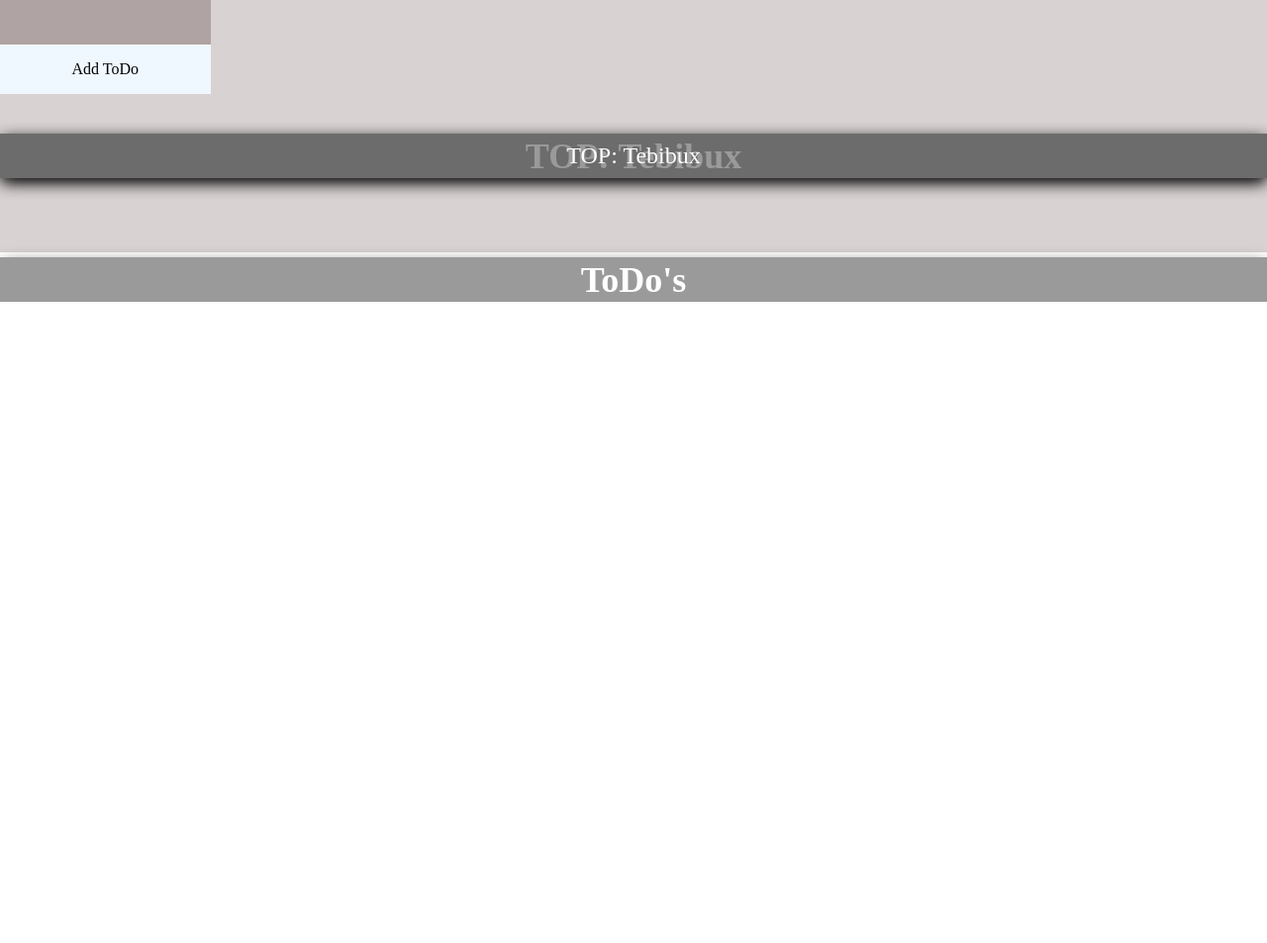
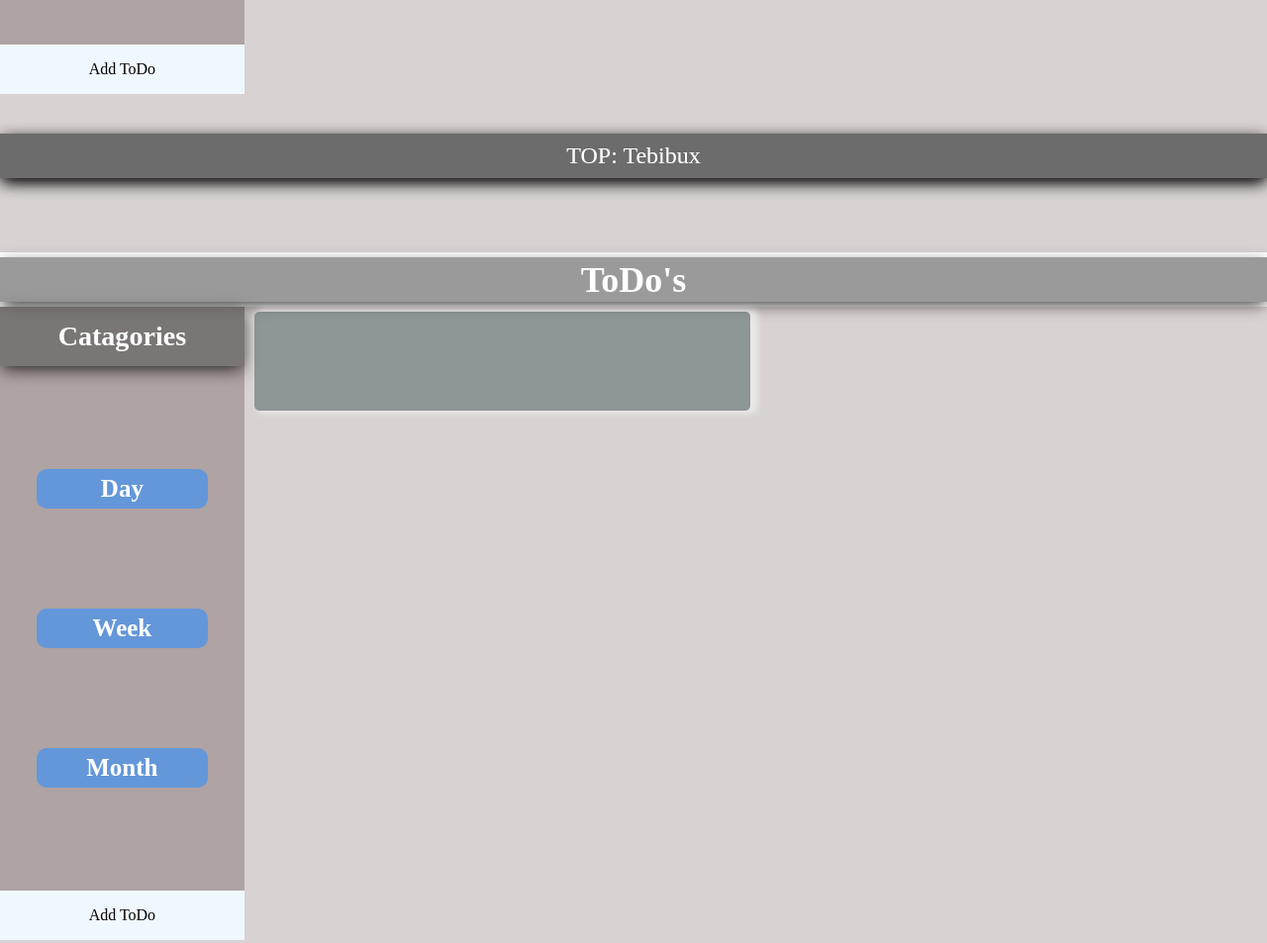
Before and after one commit to Tebibux/ToDoList, a website built with webpack: page index.html in a window 1280 px wide. Shown: the part 620-1573 px from the top of the page at 99% size. Before the commit the page ends 925 px from the top, so only its background shows below. Built offline with nearby package versions, Linux system fonts and the light colour scheme; files whose address does not match are found by name.

Commit message:
display page stated

```diff
--- a/src/index.js
+++ b/src/index.js
@@ -1,6 +1,7 @@
 import './styles/style.css';
 import headerDom from "./pageStructure/pageHeader";
 import footerDom from './pageStructure/pageFooter';
+import mainDom from './pageStructure/pageMain';
 
 const container = document.querySelector('.container');
 // imports the build header from the header.js file
@@ -8,11 +9,9 @@ const header = headerDom();
 // appends the header to the container
 container.appendChild(header)
 
-const main = document.createElement('div');
+// appends the main to the container
+const main = mainDom();
 container.appendChild(main);
-
-
-
 
 
 // appends the footer to the container
--- a/src/main/domMaker.js
+++ b/src/main/domMaker.js
@@ -10,7 +10,7 @@ class DomMaker{
 		const domElement = document.createElement(`${this.type}`);
 		domElement.className = `${this.className}`;
 		domElement.id = `${this.Id}`;
-		domElement.innerHTML = `${this.InHTML}`;
+		// domElement.appendChild(this.InHTML);
 		domElement.innerText = `${this.InText}`;
 		return domElement
 	}
--- /dev/null
+++ b/src/pageStructure/mainStructure/addbutton.js
@@ -0,0 +1,11 @@
+import DomMaker from "../../main/domMaker";
+
+function addBtn(){
+	const addBtnD = new DomMaker('div', 'add_btn', 'add_todo', '', 'Add ToDo');
+	const add_btn = addBtnD.maker();
+
+	return add_btn;
+}
+
+
+export default addBtn;
--- /dev/null
+++ b/src/pageStructure/mainStructure/lists.js
@@ -0,0 +1,19 @@
+import DomMaker from "../../main/domMaker";
+// creates a list of catagories and return it to the dom
+function listDom(){
+	const listsD = new DomMaker('div', 'lists', '', '', '');
+	const lists = listsD.maker();
+	const dayD = new DomMaker('div', 'list', '', '', 'Day');
+	const day = dayD.maker();
+	lists.appendChild(day);
+	const weekD = new DomMaker('div', 'list', '', '', 'Week');
+	const week = weekD.maker();
+	lists.appendChild(week);
+	const monthD = new DomMaker('div', 'list', '', '', 'Month');
+	const month = monthD.maker();
+	lists.appendChild(month);
+
+	return lists
+}
+
+export default listDom;
--- /dev/null
+++ b/src/pageStructure/mainStructure/p_nav.js
@@ -0,0 +1,14 @@
+import DomMaker from "../../main/domMaker";
+
+function p_Nav(){
+	const p_navD = new DomMaker('div', 'header', '', '', '');
+	const p_nav = p_navD.maker();
+	const titleD = new DomMaker('h3','', '', '','Catagories');
+	const title = titleD.maker();
+	p_nav.appendChild(title);
+
+	return p_nav;
+}
+
+
+export default p_Nav;
--- /dev/null
+++ b/src/pageStructure/mainStructure/todos.js
@@ -0,0 +1,24 @@
+import DomMaker from "../../main/domMaker";
+
+function todoDom(){
+	const todoContainerD = new DomMaker('div', 'todos', '', '', '');
+	const todoContainer = todoContainerD.maker(); // build the main element
+
+	const todoOneD = new DomMaker('div', 'todo_1', '', '', '');
+	const todo_1 = todoOneD.maker();
+	const titleD = new DomMaker('div', 'title', '', '' , '');
+	const title = titleD.maker();
+	todo_1.appendChild(title); // appending the title
+	const priorityD = new DomMaker('div', 'priority', '', '' , '');
+	const priority = priorityD.maker();
+	todo_1.appendChild(priority); // appending the priority
+	todoContainer.appendChild(todo_1);// appending the todo_1 which include title and
+									  //  priority of the to do element.
+
+
+
+
+	return todoContainer;
+}
+
+export default todoDom;
--- a/src/pageStructure/pageFooter.js
+++ b/src/pageStructure/pageFooter.js
@@ -1,11 +1,8 @@
 import DomMaker from "../main/domMaker";
 
 function footerDom(){
-	const footerD = new DomMaker('div', 'footer', '', '', '');
+	const footerD = new DomMaker('div', 'footer', '', '', 'TOP: Tebibux');
 	const footer = footerD.maker();
-	const titleD = new DomMaker('h2','', '', '','TOP: Tebibux');
-	const title = titleD.maker();
-	footer.appendChild(title);
 
 	return footer;
 }
--- /dev/null
+++ b/src/pageStructure/pageMain.js
@@ -0,0 +1,36 @@
+import DomMaker from "../main/domMaker";
+import p_Nav from "./mainStructure/p_nav";// nav title
+import listDom from "./mainStructure/lists"; // list of catagories
+import addBtn from "./mainStructure/addbutton";
+import todoDom from "./mainStructure/todos"; // import the to be displayed elem
+
+
+function mainDom() {
+	// creates the main DOM element
+	const mainD = new DomMaker('div', 'main', '', '', '');
+	const main = mainD.maker();
+
+	// create and append
+	// the main element
+	//		the aside
+	// 		the main-section
+	const asideD = new DomMaker('div', 'aside', '', `${p_Nav()}`, '');
+	const aside = asideD.maker();
+	aside.appendChild(p_Nav()); // navigation title
+	aside.appendChild(listDom())// list of catagories append
+	aside.appendChild(addBtn());// add button append
+
+	main.appendChild(aside)
+
+	// the main-section
+	const mainSecD = new DomMaker('div', 'main-section', '', `${todoDom()}`, '');
+	const mainSec = mainSecD.maker();
+
+	mainSec.appendChild(todoDom());
+
+	main.appendChild(mainSec);// appending main section
+	return main
+}
+
+
+export default mainDom;
--- a/src/styles/style.css
+++ b/src/styles/style.css
@@ -24,7 +24,7 @@
 
 .main {
 	display: grid;
-	grid-template-columns: 1fr 5fr;
+	grid-template-columns: 1.2fr 5fr;
 	column-gap: 5px;
 	height: 100vh;
 	background-color: aliceblue;
```
